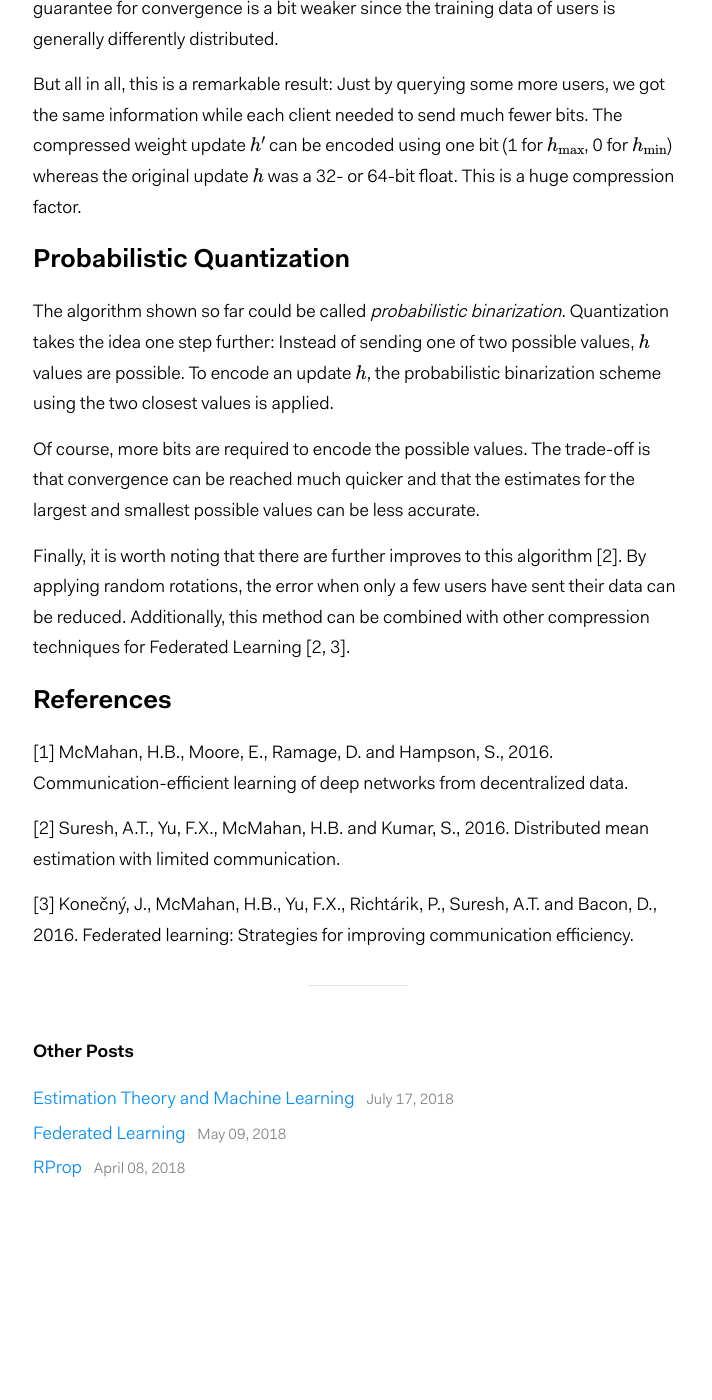
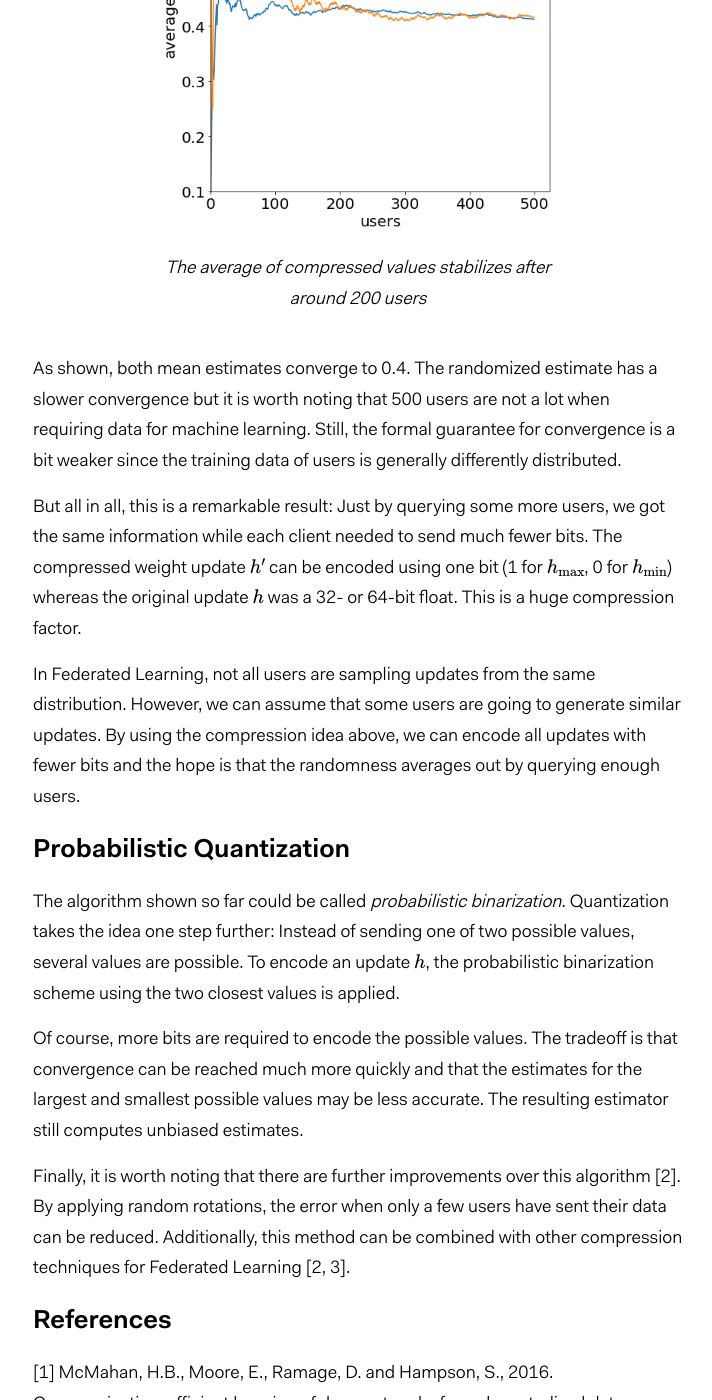
Before and after one commit to florian/florian.github.io, a Jekyll site: the page built from _posts/2018-02-25-probabilistic-quantization.md, in a window 1280 px wide and 1400 px high, scrolled down 2323 px. Shown: the whole window, without its empty margins (282-994 px from the left). Built offline with Jekyll 4.4.1, drawn with Linux system fonts in a browser that asks for light colours; formulas are drawn with MathJax 3; before the commit the page ends 3560 px from its top, so only the background shows below that; some of the changed text lies outside the part shown.

Commit message:
Revise prob quant post

```diff
--- a/_layouts/default.html
+++ b/_layouts/default.html
@@ -7,5 +7,6 @@
         {{ content }}
       </div>
     </div>
+    {% include analytics.html %}
   </body>
 </html>
--- a/_posts/2018-02-25-probabilistic-quantization.md
+++ b/_posts/2018-02-25-probabilistic-quantization.md
@@ -31,22 +31,21 @@
 
 ### Probabilistic Binarization
 
-*Probabilistic Binarization*, or *Quantization*, is one solution to this problem. I found it to be
+*Probabilistic binarization*, or *quantization*, is one solution to this problem. I found it to be
 very elegant, so I decided it would be worth writing a blog post about.
 Fundamentally, it removes a lot of information from individual updates which
 allows us to encode them using much fewer bits. Still, by taking into account
 the aggregated weight updates from a lot of users, not much information is lost.
-This concept reminds me a lot of [differential privacy]({{ site.baseurl }}{% link _posts/2017-10-12-differential-privacy.md %}).
+This concept reminds me a lot of [Differential Privacy]({{ site.baseurl }}{% link _posts/2017-10-12-differential-privacy.md %}).
 
 To understand the idea, it is important to realize that only the average is
 important. If a weight update \\(h\\) is randomized to a compressed version \\(h'\\),
 then \\(E[h'] = h\\) needs to hold. In other words, the compressed estimate needs to
-be correct on average. This is called an [unbiased
-estimator](https://en.wikipedia.org/wiki/Bias_of_an_estimator) in statistics.
+be correct on average. This is called an [unbiased estimator]({{ site.baseurl }}{% link _posts/2018-07-17-estimators.md %}) in statistics.
 
 Having an unbiased estimator allows us to approximate the true weight update
-more closely and closely as more weight updates are sent. This is known as the *law of
-large numbers*.
+more closely and closely as more weight updates are sent. This is known as the [law of
+large numbers](https://en.wikipedia.org/wiki/Law_of_large_numbers).
 A binarization scheme that implements this idea looks as follows:
 
 $$
@@ -57,30 +56,29 @@
     \label{eq:probailistic-binarization}
 $$
 
-where \\(h_{\min}\\) and \\(h_{\max}\\) are the smallest and largest values that are
-reasonable for this weight update.
+where \\(h_{\min}\\) and \\(h_{\max}\\) are the smallest and largest values of the weight update.
 
 The denominator in the formula is a normalization factor to make sure that all
 probabilities are between 0 and 1. The numerators compute the distances between
 \\(h\\) and the two bounds. The bound that is closer to \\(h\\) is chosen with a
 higher probability.
 
+{% include img.html url="distances.png" description="A visualization of the probabilities in probabilistic binarization, assuming normalized distances" width="400" %}
+
+The visualization above shows how the probabilities relate to \\(h_{\min}\\) and \\(h_{\max}\\).
+
 ### Convergence
 
-By using this randomization technique, the estimates converge slower to the true
-mean. I implemented some simulations to play with this. In the image below, 500
-users sent random updates using a normal distribution centered around 0.4 with
+By using this randomization technique, the estimates converge slowly to the true
+mean. I implemented some simulations to play with this. In the simulation shown below, 500
+users sent random updates sampled from a normal distribution centered around 0.4 with
 a standard deviation of 0.3. Each simulated user sent their true update and the
 randomized one. The plot shows the average after \\(x\\) reports arrived at the
 server.
 
-![Convergence](../assets/posts/probabilistic-quantization/law-of-large-numbers.png)
+{% include img.html url="law-of-large-numbers.png" description="The average of compressed values stabilizes after around 200 users" width="400" %}
 
-As shown, both mean estimates converge to 0.4. The randomized estimate has a
-slower convergence but it is worth noting that 500 users are not a lot when
-requiring data for machine learning. Still, it is worth noting that the formal
-guarantee for convergence is a bit weaker since the training data of users is
-generally differently distributed.
+As shown, both mean estimates converge to 0.4. The randomized estimate has a slower convergence but it is worth noting that 500 users are not a lot when requiring data for machine learning. Still, the formal guarantee for convergence is a bit weaker since the training data of users is generally differently distributed.
 
 But all in all, this is a remarkable result: Just by querying some more users,
 we got the same information while each client needed to send much fewer bits.
@@ -88,18 +86,21 @@
 whereas the original update \\(h\\) was a 32- or 64-bit float. This is a
 huge compression factor.
 
+In Federated Learning, not all users are sampling updates from the same distribution.
+However, we can assume that some users are going to generate similar updates.
+By using the compression idea above, we can encode all updates with fewer bits and the hope is that the randomness averages out by querying enough users.
+
 ### Probabilistic Quantization
 
 The algorithm shown so far could be called *probabilistic binarization*.
 Quantization takes the idea one step further: Instead of sending one of two
-possible values, \\(h\\) values are possible. To encode an update \\(h\\), the
+possible values, several values are possible. To encode an update \\(h\\), the
 probabilistic binarization scheme using the two closest values is applied.
 
-Of course, more bits are required to encode the possible values. The trade-off
-is that convergence can be reached much quicker and that the estimates for the
-largest and smallest possible values can be less accurate.
+Of course, more bits are required to encode the possible values. The tradeoff is that convergence can be reached much more quickly and that the estimates for the
+largest and smallest possible values may be less accurate. The resulting estimator still computes unbiased estimates.
 
-Finally, it is worth noting that there are further improves to this algorithm [2].
+Finally, it is worth noting that there are further improvements over this algorithm [2].
 By applying random rotations, the error when only a few users have sent their
 data can be reduced. Additionally, this method can be combined with other
 compression techniques for Federated Learning [2, 3].
```
Also changed, not shown: 10 other files.
